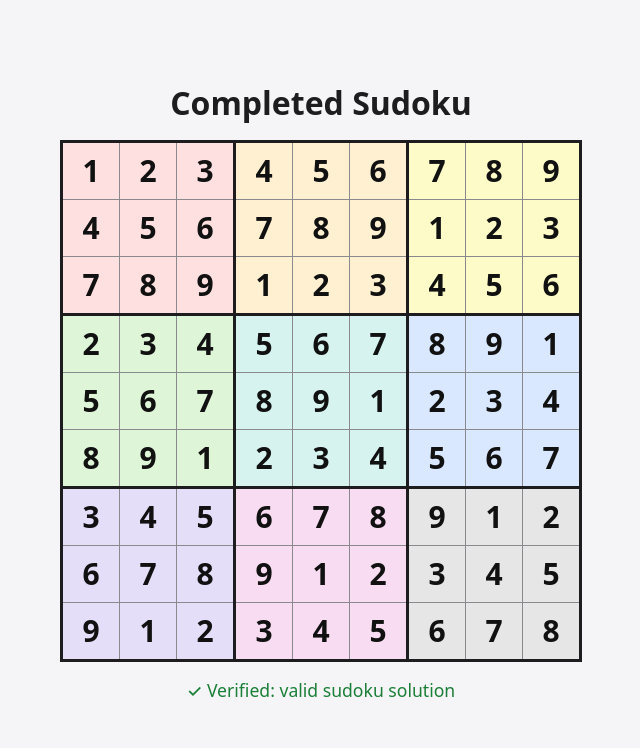
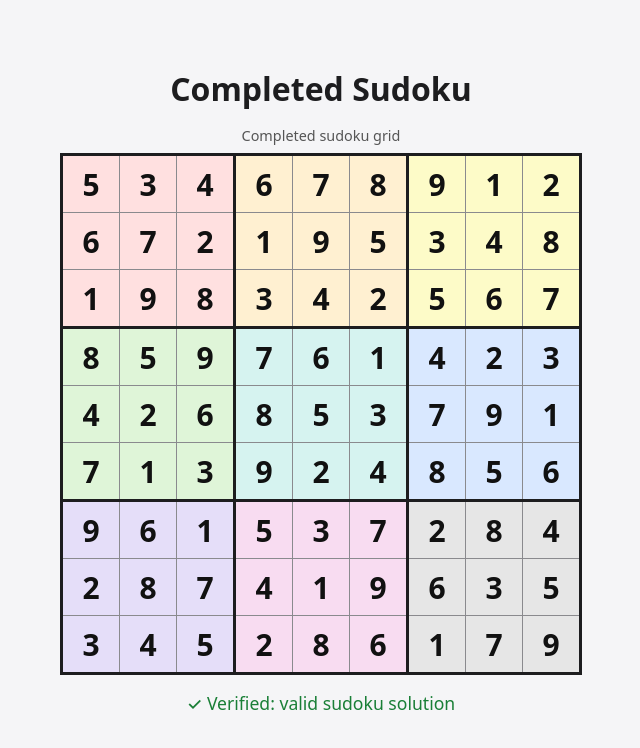
Before and after one commit to dirkmarski/weaver, a plain HTML site: page index.html in a window 1280 px wide. Shown: the whole page, without its empty margins (319-959 px from the left). Drawn offline with Linux system fonts and the light colour scheme.

Commit message:
[developer][session 31eacbe3] Address review: realistic solution, isolated row test, extra validator tests (#1)
- Replace patterned SOLUTION with a published non-patterned valid solution
- Make the "duplicate in a row" test row-only (vertical swap in a box column) and assert columns/boxes stay valid
- Add tests: NaN/boolean cell, sparse array, string row, 10th row, non-pattern check
- Add a visible table <caption> (replaces aria-label) with minimal styling
- README: Node wording only claims what was observed (Node 24)

Co-Authored-By: Claude Opus 5.5 <noreply@anthropic.com>

```diff
--- a/index.html
+++ b/index.html
@@ -10,7 +10,7 @@
 <body>
   <main>
     <h1>Completed Sudoku</h1>
-    <table id="sudoku" aria-label="Completed sudoku grid"></table>
+    <table id="sudoku"><caption>Completed sudoku grid</caption></table>
     <p id="status" role="status"></p>
   </main>
   <script src="sudoku.js"></script>
--- a/style.css
+++ b/style.css
@@ -42,3 +42,10 @@ h1 { margin: 0 0 1rem; font-weight: 600; }
 #status { margin-top: 1rem; font-size: 1.1rem; font-weight: 500; }
 #status.ok { color: #1a7f37; }
 #status.fail { color: #b3261e; }
+
+#sudoku caption {
+  caption-side: top;
+  padding-bottom: 0.5rem;
+  font-size: 0.9rem;
+  color: #555;
+}
--- a/sudoku.js
+++ b/sudoku.js
@@ -1,17 +1,17 @@
 (function () {
   'use strict';
 
-  // A known-valid completed sudoku.
+  // A known-valid completed sudoku (widely published example solution).
   var SOLUTION = [
-    [1, 2, 3, 4, 5, 6, 7, 8, 9],
-    [4, 5, 6, 7, 8, 9, 1, 2, 3],
-    [7, 8, 9, 1, 2, 3, 4, 5, 6],
-    [2, 3, 4, 5, 6, 7, 8, 9, 1],
-    [5, 6, 7, 8, 9, 1, 2, 3, 4],
-    [8, 9, 1, 2, 3, 4, 5, 6, 7],
-    [3, 4, 5, 6, 7, 8, 9, 1, 2],
-    [6, 7, 8, 9, 1, 2, 3, 4, 5],
-    [9, 1, 2, 3, 4, 5, 6, 7, 8]
+    [5, 3, 4, 6, 7, 8, 9, 1, 2],
+    [6, 7, 2, 1, 9, 5, 3, 4, 8],
+    [1, 9, 8, 3, 4, 2, 5, 6, 7],
+    [8, 5, 9, 7, 6, 1, 4, 2, 3],
+    [4, 2, 6, 8, 5, 3, 7, 9, 1],
+    [7, 1, 3, 9, 2, 4, 8, 5, 6],
+    [9, 6, 1, 5, 3, 7, 2, 8, 4],
+    [2, 8, 7, 4, 1, 9, 6, 3, 5],
+    [3, 4, 5, 2, 8, 6, 1, 7, 9]
   ];
 
   function isValidSolution(grid) {
```
Also changed, not shown: tests/sudoku.test.js (+35 -2 lines), README.md.
